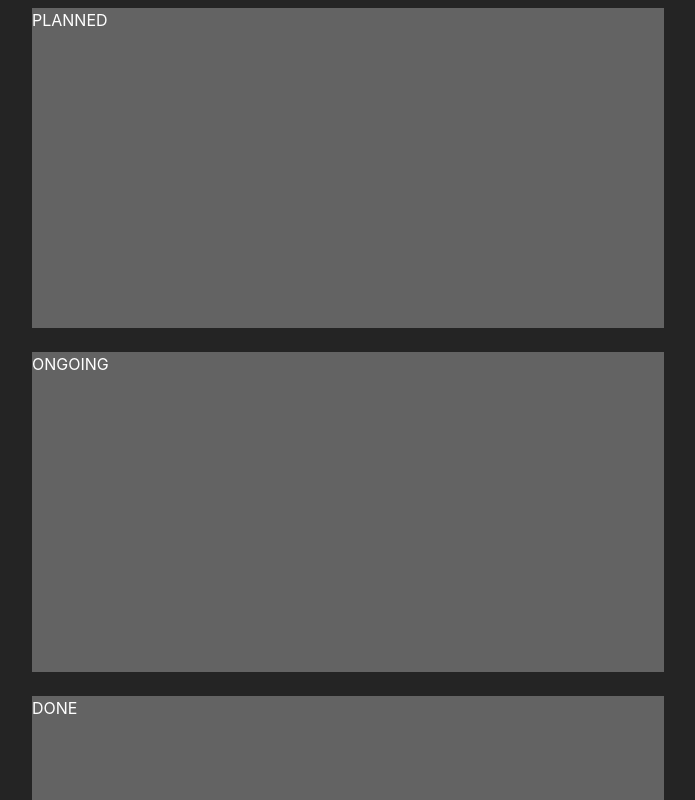
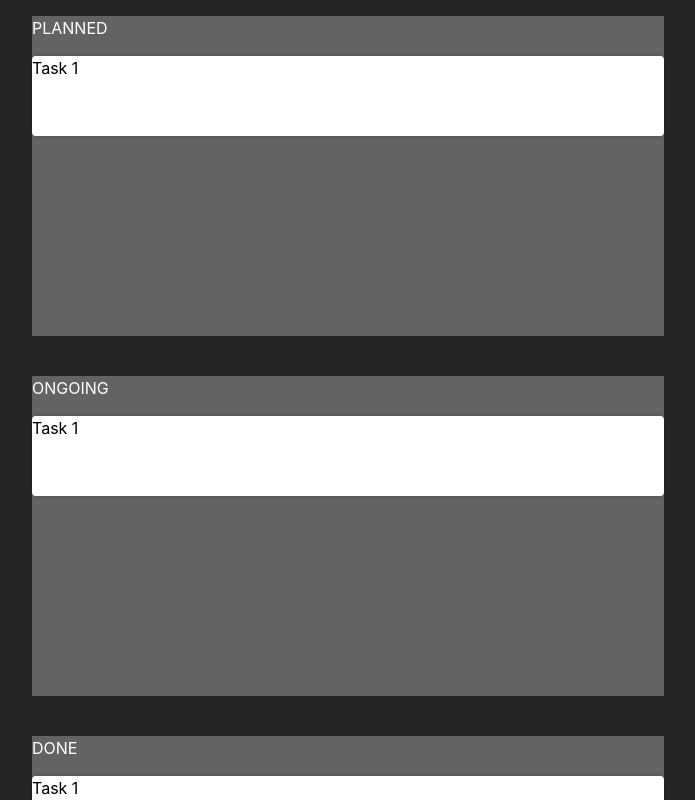
Before and after one commit to Drakkarrr/zustand-fcc-tutorial, a React (Vite) app: page / in a window 1280 px wide. Shown: the top 800 px of the page, without its empty margins (292-987 px from the left). Built offline with nearby package versions, Linux system fonts and the light colour scheme.

Commit message:
task css and component ADDED

```diff
--- a/src/components/Column.jsx
+++ b/src/components/Column.jsx
@@ -1,7 +1,13 @@
+import Task from './Task';
 import './column.css';
 
 const Column = ({ state }) => {
-  return <div className='column'>{state}</div>;
+  return (
+    <div className='column'>
+      <p>{state}</p>
+      <Task title='Task 1' />
+    </div>
+  );
 };
 
 export default Column;
--- a/src/components/task.css
+++ b/src/components/task.css
@@ -3,4 +3,5 @@
   border-radius: 4px;
   box-shadow: 0 0 4px 0 rgba(0, 0, 0, 0.2);
   min-height: 5rem;
+  color: black;
 }
```
